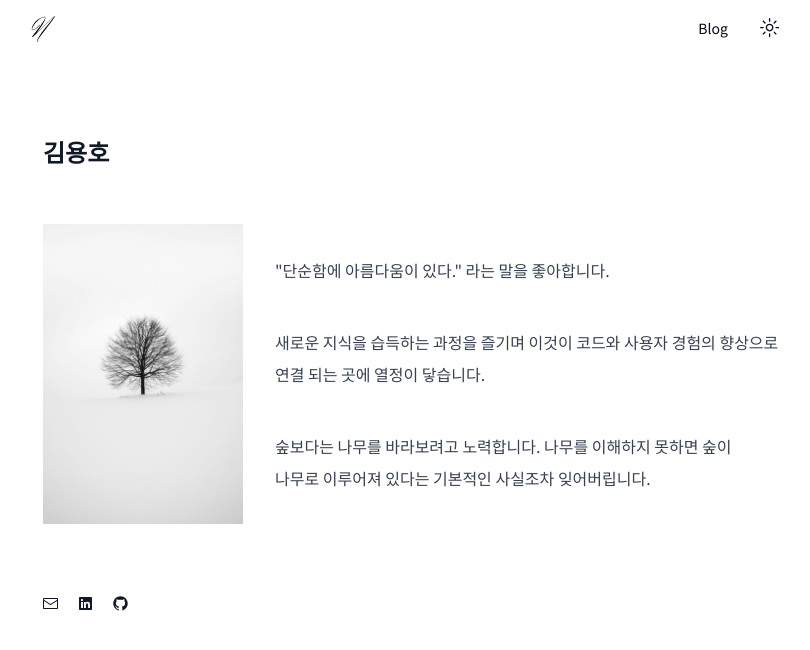
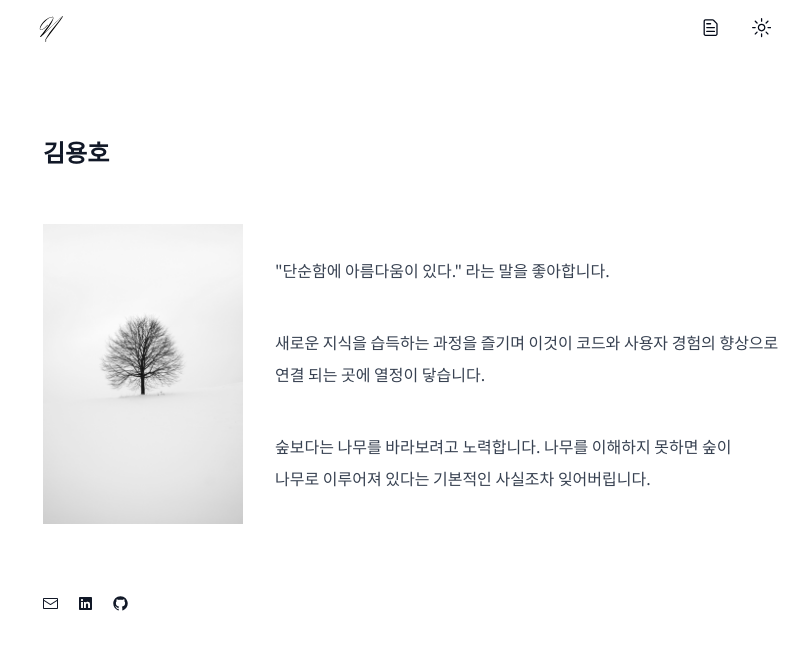
Before and after one commit to nyongho11/nyongho.dev, a Next.js app: page / in a window 1280 px wide. Shown: the top 650 px of the page, without its empty margins (229-1039 px from the left). Built offline with nearby package versions, Linux system fonts and the light colour scheme; no server answers.

Commit message:
Design: 헤더 블로그 버튼 아이콘으로 변경, 포스팅 댓글과 본문간 hr 태그 추가, 포스팅 미리보기 글씨 수정

```diff
--- a/app/blog/[slug]/page.tsx
+++ b/app/blog/[slug]/page.tsx
@@ -30,6 +30,7 @@ export default async function Post({ params }: { params: { slug: string } }) {
           </div>
           <div dangerouslySetInnerHTML={{ __html: content }} />
         </article>
+        <hr />
         <Comments />
       </main>
     </Container>
--- a/app/ui/header.tsx
+++ b/app/ui/header.tsx
@@ -3,19 +3,22 @@
 import Link from "next/link";
 import { ModeToggle } from "./mode-toggle";
 import { Button } from "@/components/ui/button";
+import { FileTextIcon } from "@radix-ui/react-icons";
 import Image from "next/image";
 
 export default function Header() {
   return (
-    <header className="h-14 sticky top-0 w-full bg-background flex justify-between items-center">
+    <header className="h-14 sticky top-0 px-2 z-100 w-full bg-background flex justify-between items-center">
       <div>
-        <Link href="/" className="h-fit w-fit">
+        <Link href="/" className="h-fit w-fit" aria-label="Home">
           <Image className="dark:invert" src="/assets/logo.svg" alt="nyongho logo" width="30" height="30" />
         </Link>
       </div>
       <div className="flex items-center">
         <Button asChild variant="ghost" size="default">
-          <Link href="/blog">Blog</Link>
+          <Link href="/blog" aria-label="Blog">
+            <FileTextIcon className="h-[1.2rem] w-[1.2rem]" />
+          </Link>
         </Button>
         <ModeToggle />
       </div>
--- a/app/ui/post-preivew.tsx
+++ b/app/ui/post-preivew.tsx
@@ -11,9 +11,9 @@ const PostPreview: React.FunctionComponent<Props> = ({
 }) => {
   return (
     <div className="flex flex-col gap-2">
-      <div className="flex gap-2 items-center">
+      <div className="flex flex-col sm:flex-row gap-2 items-start sm:items-center">
         <div className="text-xl font-semibold">{title}</div>
-        <div className="flex gap-2">
+        <div className="flex gap-1">
           <span className="text-sm opacity-50">
             {format(date, "LLLL d, yyyy")}
           </span>
@@ -21,7 +21,7 @@ const PostPreview: React.FunctionComponent<Props> = ({
           <span className="text-sm opacity-50">{readTime}</span>
         </div>
       </div>
-      <p className="text-sm">{description}</p>
+      <p className="text-sm opacity-70">{description}</p>
     </div>
   );
 };
```
